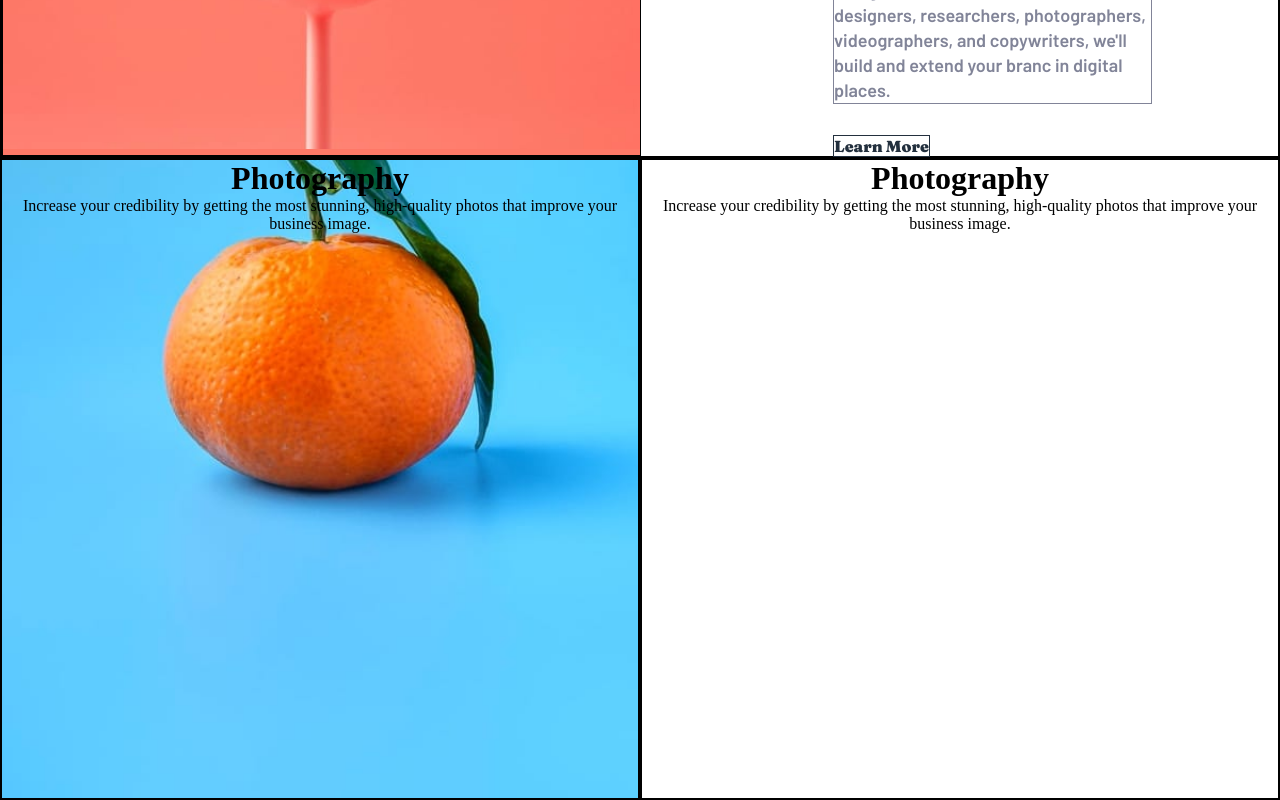
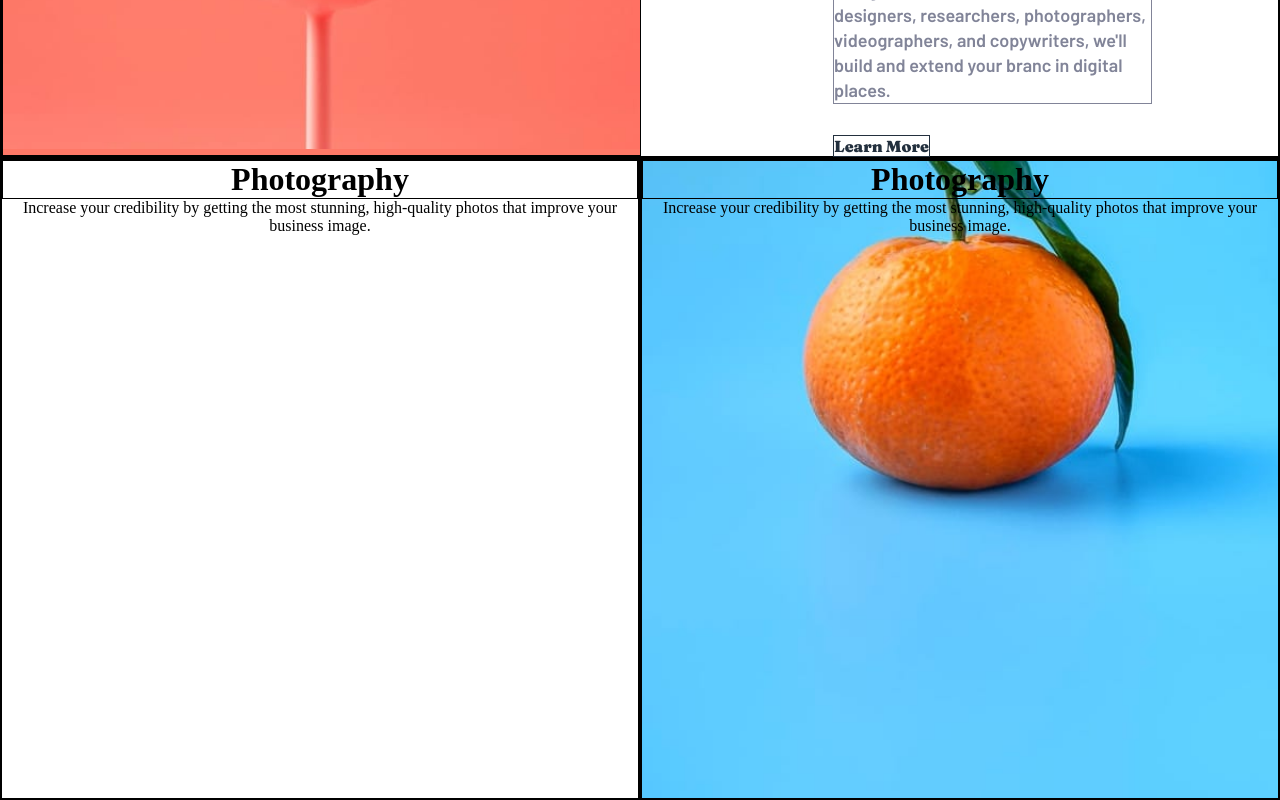
Before and after one commit to Nhoj-Plummer/sunnyside-agency-landing-page, a React (Create React App) app: page / in a window 1280 px wide. Shown: the part 1801-2601 px from the top of the page. Built offline with nearby package versions, Linux system fonts and the light colour scheme.

Commit message:
Making progress

```diff
--- a/src/components/Graphic2/Graphic2.css
+++ b/src/components/Graphic2/Graphic2.css
@@ -17,6 +17,10 @@
   border: 1px solid;
 }
 
+.graphic2-container_text h1 {
+  border: 1px solid;
+}
+
 /* Conditional Section */
 /* Mobile Rules */
 @media screen and (max-width: 540px) {
--- a/src/containers/Body2/Body2.js
+++ b/src/containers/Body2/Body2.js
@@ -30,12 +30,12 @@ function useWindowDimensions() {
 const Body2 = () => {
   const {width} = useWindowDimensions()
 
-  const graphicStyle1 = {backgroundImage: width > 540 ? `url(${DesktopBlueOrange})`: `url(${MobileBlueOrange})`}
+  const graphicStyle1 = {backgroundImage: width > 540 ? `url(${DesktopBlueOrange})` : `url(${MobileBlueOrange})`}
 
   return (
     <div className="body2-container">
+      <Graphic2 />
       <Graphic2 imageStyle={graphicStyle1} />
-      <Graphic2 />
     </div>
   )
 }
```
